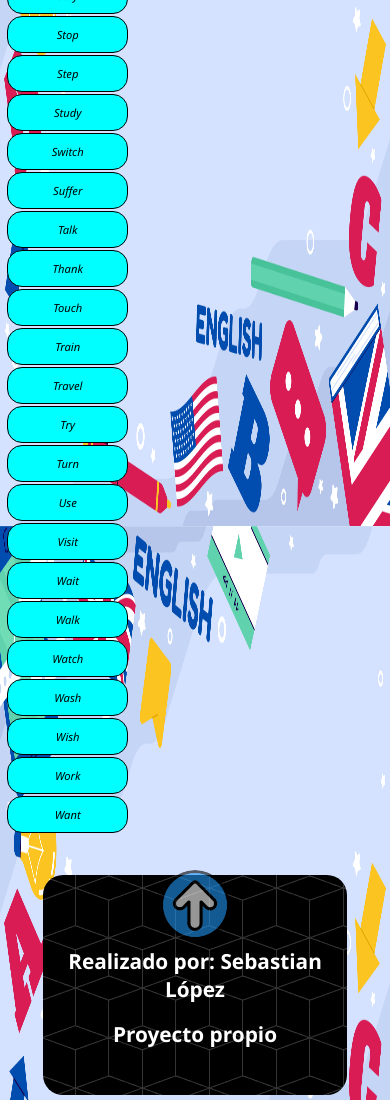
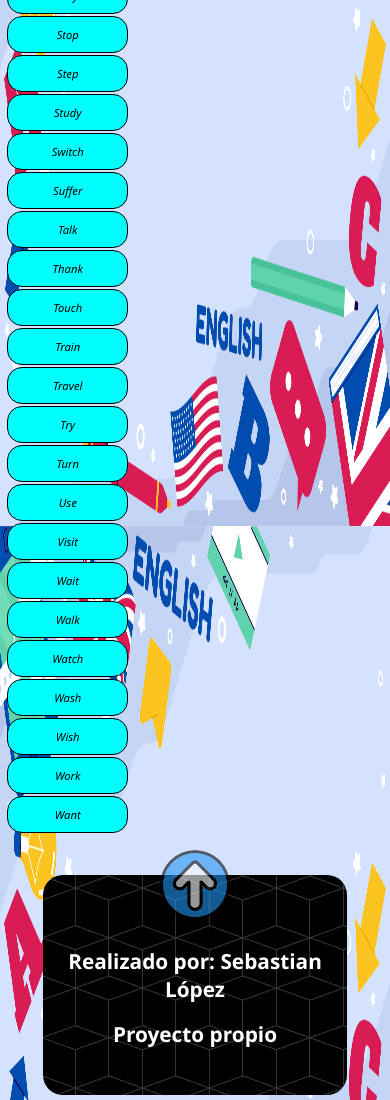
Before and after one commit to sebalopezx/app-ingles, a plain HTML site: page regulares.html in a window 390 px wide. Shown: the part 4538-5638 px from the top of the page. Drawn offline with Linux system fonts and the light colour scheme.

Commit message:
4 finalizado formato css responsive

```diff
--- a/css/estilos.css
+++ b/css/estilos.css
@@ -380,7 +380,7 @@ footer{
         width: 80%;
     }
     .flecha_arriba{
-        bottom: 120px;
+        bottom: 140px;
     }
     h2{
         font-size: 1.3rem;
```
